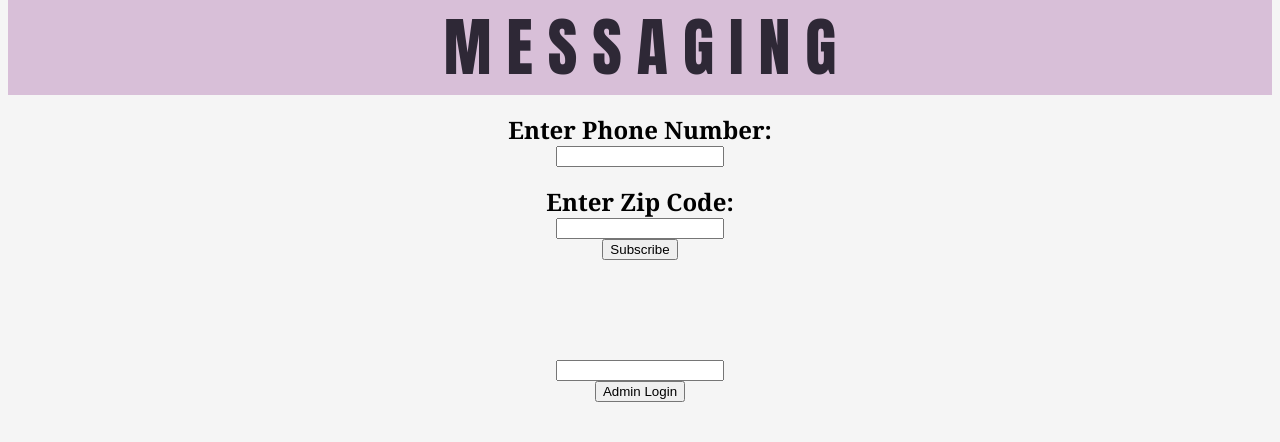
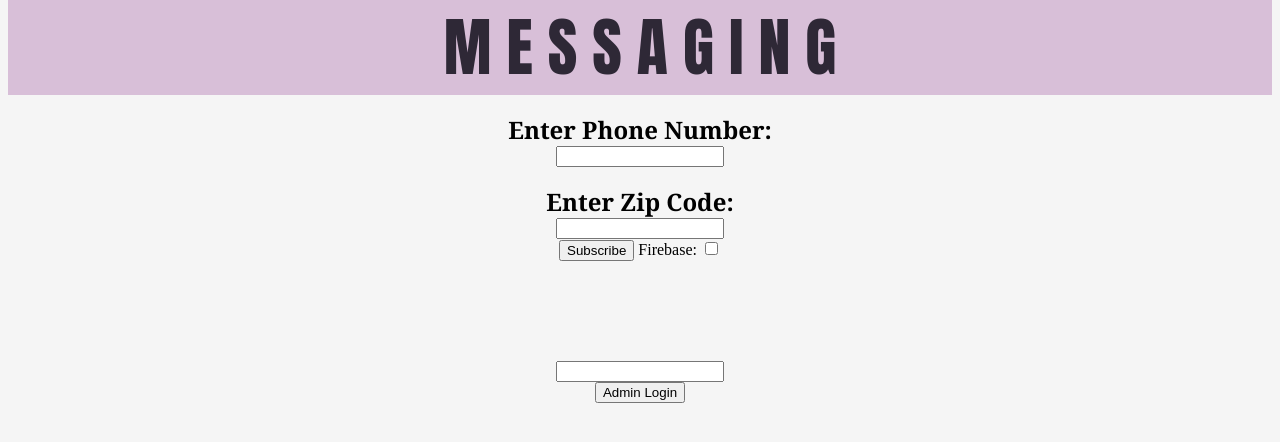
Before and after one commit to cxd00/disaster-alert, a Flask app: page / in a window 1280 px wide. Shown: the part 105-547 px from the top of the page. Run offline with Flask 2, Linux system fonts and the light colour scheme; some libraries are stand-ins or nearby versions.

Commit message:
moved to firebase

```diff
--- a/static/script.js
+++ b/static/script.js
@@ -5,6 +5,8 @@ let secret = "epsbmp6xw3u274mninwxr6mg4hlvsvcozpgsqgi";
 let pass = "PjFfvrG4T8F6JVYf";
 let base = "dC1sNmhwbmdiZjJzYXU0c2hodXlmMmgycTplcHNibXA2eHczdTI3NG1uaW53eHI2bWc0aGx2c3Zjb3pwZ3NxZ2k="
 
+// Initialize Cloud Firestore through Firebase
+var db = firebase.firestore();
 
 function login(){
   let phrase = document.getElementById('passphrase').value;
@@ -16,6 +18,7 @@ function login(){
     </center>`;
     document.getElementById('admin_portal').innerHTML = html;
   }
+
 }
 
 async function getMessages(){
@@ -39,18 +42,27 @@ async function callBandwidth(){
   if(message==""){
     message = "this is a TEST";
   }
-  try {
-    let request = await fetch('/data')
-    subscriberInfo = JSON.parse(await request.json());
+  // try {
+  //   let request = await fetch('/data')
+  //   subscriberInfo = JSON.parse(await request.json());
 
-    let subscriberNumbers = []
-    for (s in subscriberInfo["s"]) {
-        loopMessage("+1" + String(subscriberInfo["s"][s]["number"]), message)
-    }
+  //   let subscriberNumbers = []
+  //   for (s in subscriberInfo["s"]) {
+  //       loopMessage("+1" + String(subscriberInfo["s"][s]["number"]), message)
+  //   }
 
-  } catch (error) {
-      console.log(error);
-  }
+  // } catch (error) {
+  //     console.log(error);
+  // }
+
+  let zip =27514;
+  db.collection("subscribers").where("zip","==",zip).get().then((querySnapshot) => {
+    querySnapshot.forEach((doc) => {
+        console.log(`${doc.id} => ${doc.data().number}`);
+        loopMessage(`${doc.data().number}`,message);
+        //console.log(doc.getString('number'));
+    });
+  });
 
 }
 
@@ -86,6 +98,12 @@ async function pushNumber(){
     && num.substring(num.length - 4, num.length - 7) != '555'
     && zip.length == 5){
         alert("Congrats.");
+        if(document.getElementById('use_firebase').checked = true){
+          db.collection("subscribers").add({
+            number: num,
+            zip: parseInt(zip),
+          })
+        }else{
           data = {
             "number" : num,
             "zip" : zip
@@ -98,7 +116,7 @@ async function pushNumber(){
             method : "POST"
           })
 
-        //callBandwidth();
+        }
 
     } else {
         alert ("Please type in a valid zip code and phone number.");
--- a/templates/index.html
+++ b/templates/index.html
@@ -18,6 +18,7 @@
         <center>
             <input id="new_zip"style="width: 10rem;" type="text" min="10" max="11">
             <br><button onclick="pushNumber()">Subscribe</button>
+            Firebase: <input id="use_firebase" type="checkbox"unchecked>
         </center>
         <div id="map"></div>
         <center style="padding: 100px;">
@@ -35,6 +36,8 @@
     <script src="/__/firebase/7.9.1/firebase-auth.js"></script>
     <script src="/__/firebase/7.9.1/firebase-firestore.js"></script>
     <!-- Previously loaded Firebase SDKs -->
+    <script src="https://www.gstatic.com/firebasejs/7.9.1/firebase-app.js"></script>
+    <script src="https://www.gstatic.com/firebasejs/7.9.1/firebase-firestore.js"></script>
     <script>
         // Your web app's Firebase configuration
         var firebaseConfig = {
```
Lines whose indentation alone changed are shown as unchanged.
